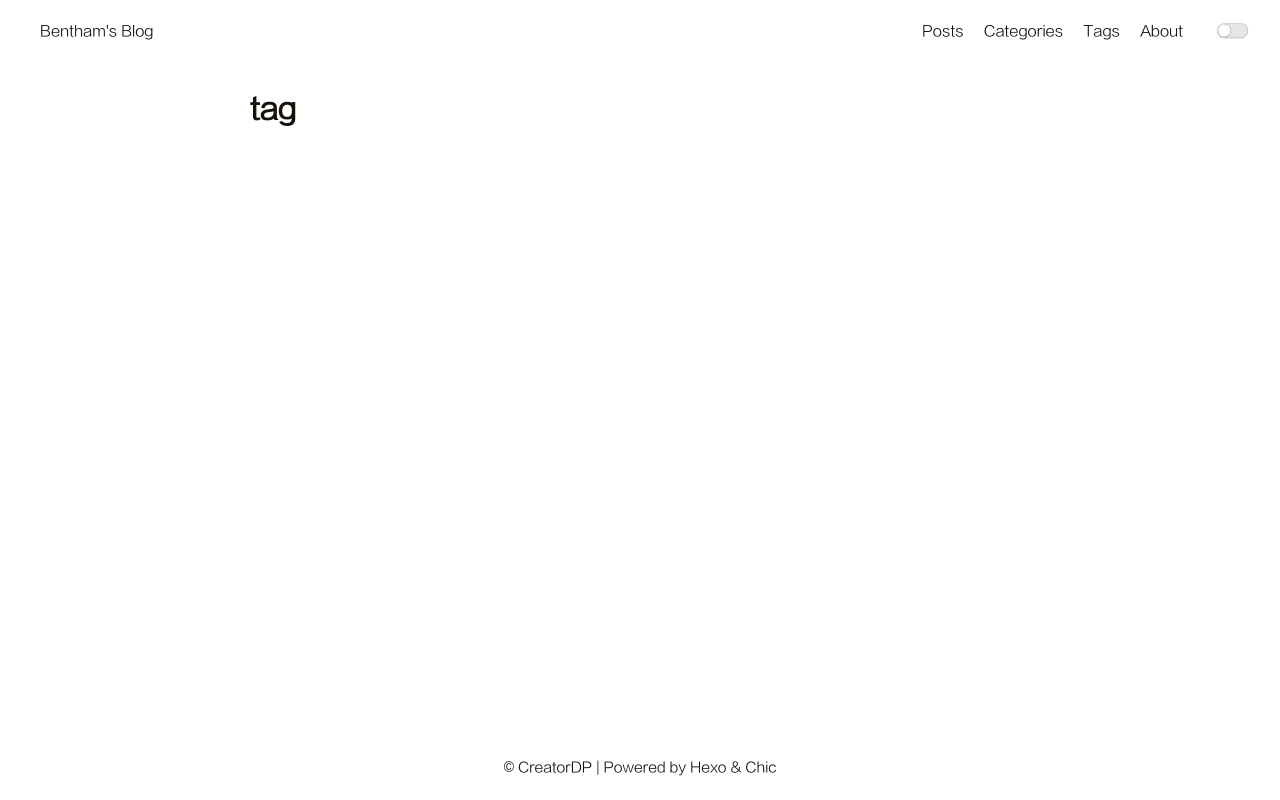
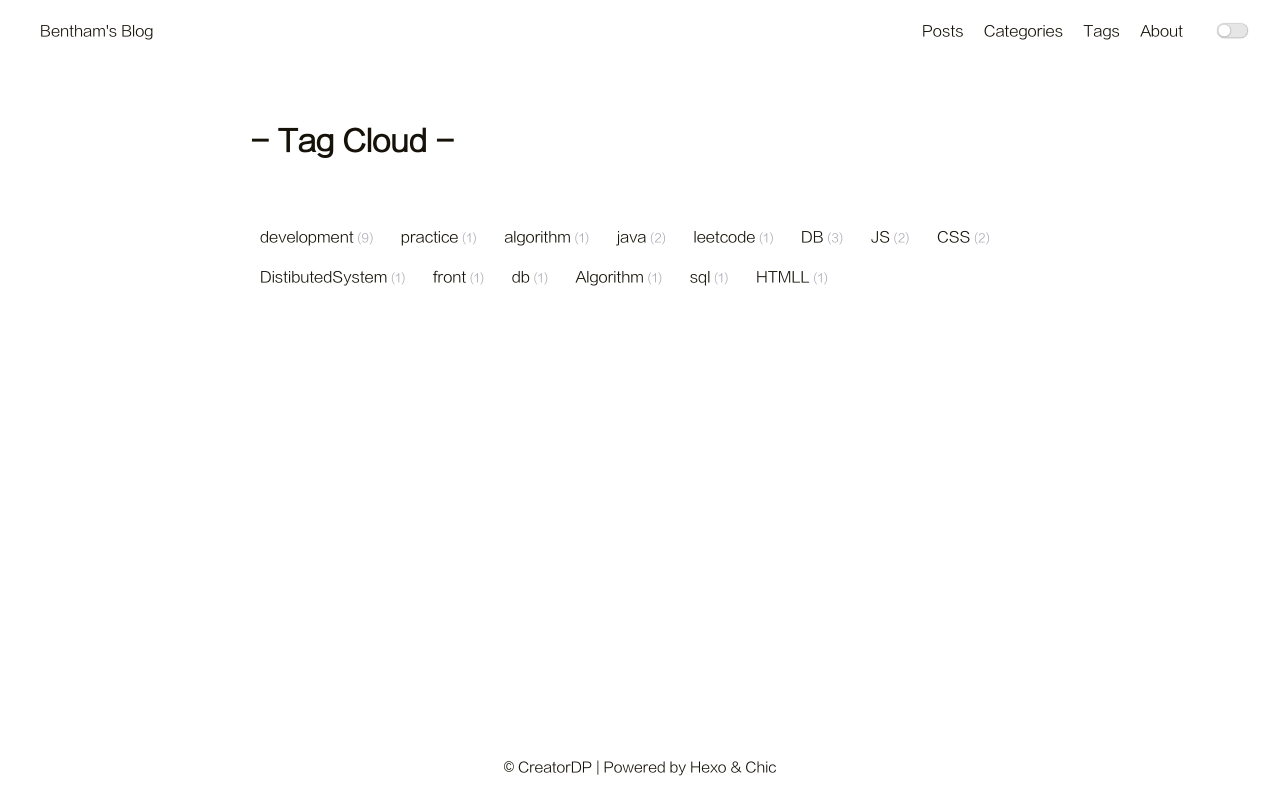
Before and after one commit to ammydan/ammydan.github.io, a plain HTML site: page tag/index.html in a window 1280 px wide. Drawn offline with Linux system fonts and the light colour scheme.

Commit message:
Site updated: 2020-12-17 23:33:46

```diff
--- a/tag/index.html
+++ b/tag/index.html
@@ -106,16 +106,46 @@
     }
 </script>
         <div class="main">
-            <div class="container">
-    <article class="post-wrap page">
 
-        <h2 class="post-title">tag</h2>
 
-        <section class="post-content">
+    <div class="container">
+        <div class="post-wrap tags">
+            <h2 class="post-title">-&nbsp;Tag Cloud&nbsp;-</h2>
 
-        </section>
-    </article>
-</div>
+            <div class="tag-cloud-tags">
+
+                    <a href="/tags/development/">development<small>(9)</small></a>
+
+                    <a href="/tags/practice/">practice<small>(1)</small></a>
+
+                    <a href="/tags/algorithm/">algorithm<small>(1)</small></a>
+
+                    <a href="/tags/java/">java<small>(2)</small></a>
+
+                    <a href="/tags/leetcode/">leetcode<small>(1)</small></a>
+
+                    <a href="/tags/DB/">DB<small>(3)</small></a>
+
+                    <a href="/tags/JS/">JS<small>(2)</small></a>
+
+                    <a href="/tags/CSS/">CSS<small>(2)</small></a>
+
+                    <a href="/tags/DistibutedSystem/">DistibutedSystem<small>(1)</small></a>
+
+                    <a href="/tags/front/">front<small>(1)</small></a>
+
+                    <a href="/tags/db/">db<small>(1)</small></a>
+
+                    <a href="/tags/Algorithm/">Algorithm<small>(1)</small></a>
+
+                    <a href="/tags/sql/">sql<small>(1)</small></a>
+
+                    <a href="/tags/HTMLL/">HTMLL<small>(1)</small></a>
+
+            </div>
+        </div>
+    </div>
+
 
         </div>
         <footer id="footer" class="footer">
```
Also changed, not shown: category/index.html (+10 -7 lines).
